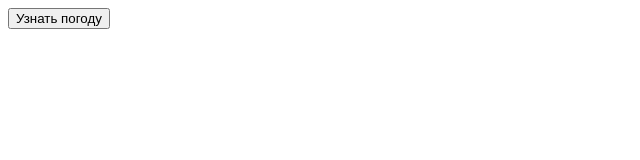
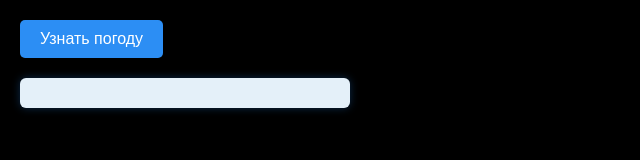
Before and after one commit to rinna32/wweatherr, a website: page index.html in a window 1280 px wide. Shown: the whole page, without its empty margins (0-640 px from the left). Drawn offline with Linux system fonts and the light colour scheme.

Commit message:
Добавила стили

```diff
--- a/index.html
+++ b/index.html
@@ -9,5 +9,7 @@
     <button id="weatherbutton">Узнать погоду</button>
     <div id="weatherInfo"></div>
     <script src="script.js"></script>
+    <link rel="stylesheet" href="style.css" />
+
 </body>
 </html>
--- /dev/null
+++ b/style.css
@@ -0,0 +1,34 @@
+body {
+  font-family: Arial, sans-serif;
+  background: black;
+  margin: 20px;
+  color: #333;
+}
+
+#weatherbutton {
+  padding: 10px 20px;
+  font-size: 16px;
+  background-color: #2c8ef4;
+  border: none;
+  border-radius: 5px;
+  color: white;
+  cursor: pointer;
+}
+
+#weatherbutton:hover {
+  background-color: #005bb5;
+}
+
+#weatherInfo {
+  margin-top: 20px;
+  padding: 15px;
+  background-color: #e4f0f9;
+  border-radius: 6px;
+  box-shadow: 0 0 8px rgba(44, 142, 244, 0.3);
+  max-width: 300px;
+}
+
+#weatherInfo p {
+  margin: 5px 0;
+  font-size: 18px;
+}
```
